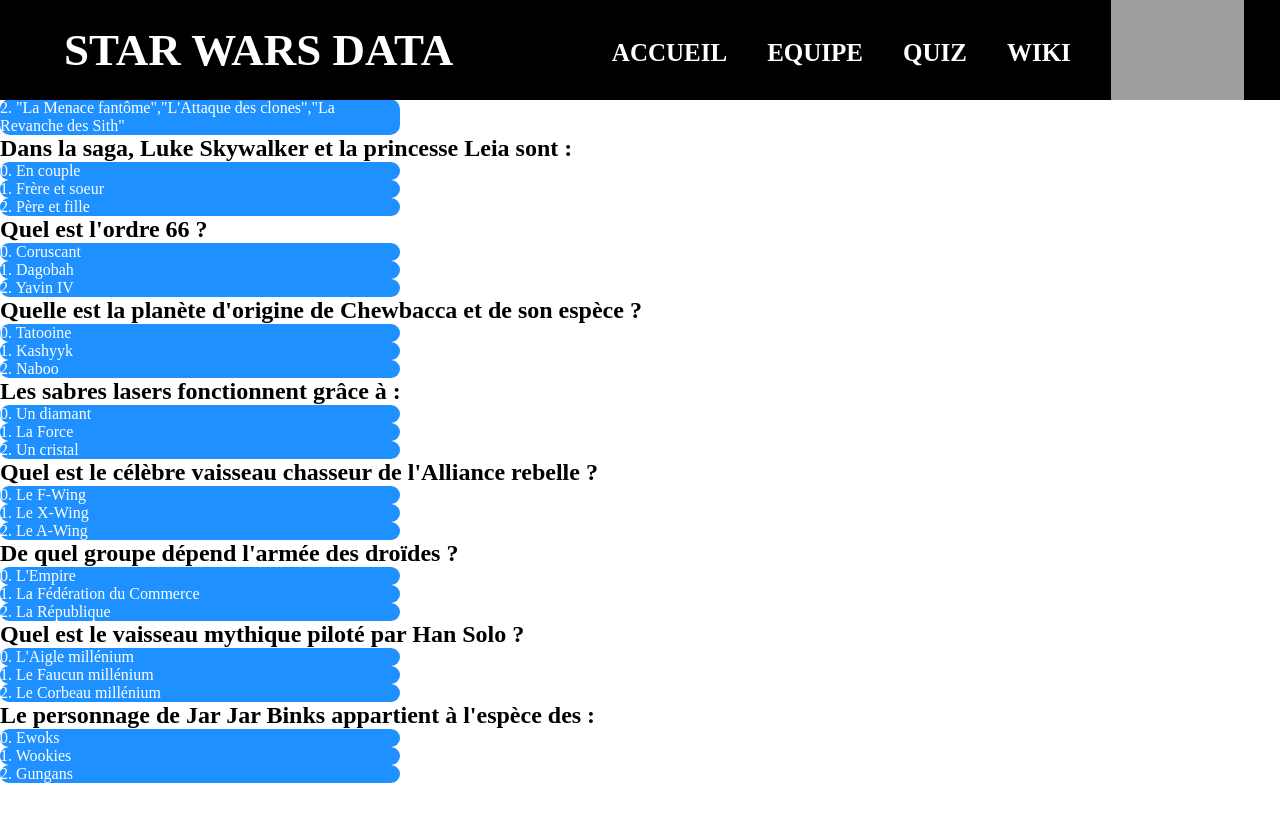
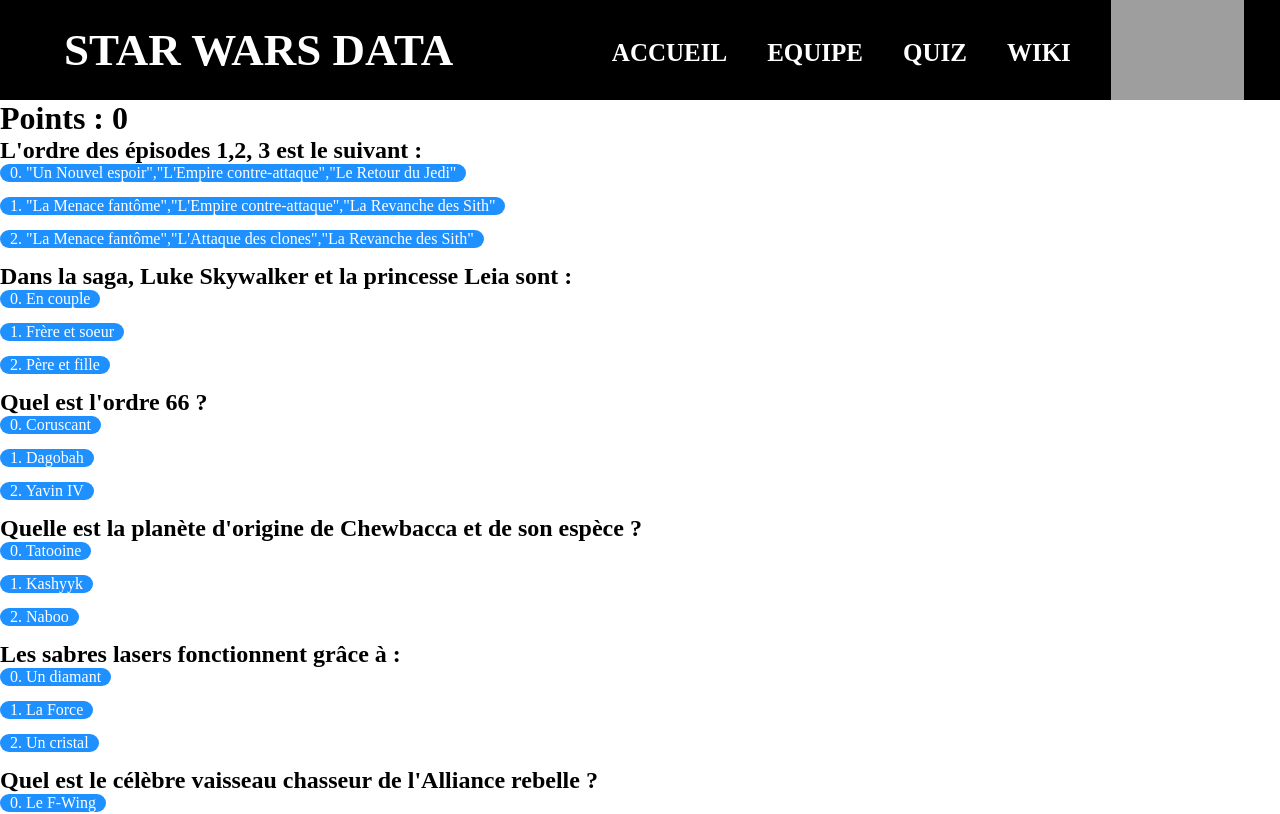
Before and after one commit to 11Challenge48h/Challenge48h, a Vue app: page /Quiz in a window 1280 px wide. Shown: the top 814 px of the page. Built offline with nearby package versions, Linux system fonts and the light colour scheme; grey boxes are pictures that could not be loaded; the HTML template or start-up script is replaced by a standard one.

Commit message:
refactor(QuizSystem): ameliorate general style (margin, pading + remove fixed navbar for this page)

```diff
--- a/src/components/Proposal.vue
+++ b/src/components/Proposal.vue
@@ -45,12 +45,13 @@
 	p {
 		background-color: dodgerblue;
 		border-radius: 10px;
-		width: 400px;
-
-		/*margin-left: auto;*/
-		/*margin-right: auto;*/
+		width: fit-content;
 
 		color: white;
+
+		margin-bottom: 15px;
+		padding-left: 10px;
+		padding-right: 10px;
 	}
 
 	p:active {
--- a/src/components/Quiz.vue
+++ b/src/components/Quiz.vue
@@ -95,15 +95,16 @@
 </script>
 
 <template>
-	<h1>Points : {{ points }}</h1>
-	<div class="questions">
-		<Proposal v-for="question in questions" :question="question" @incPt="addPoint" />
+	<div>
+		<h1>Points : {{ points }}</h1>
+		<div class="questions">
+			<Proposal v-for="question in questions" :question="question" @incPt="addPoint" />
+		</div>
 	</div>
 </template>
 
-<style scoped>
-	h1 {
-		position: fixed;
-		left: 50px;
+<style>
+	div.navbar {
+		position: unset!important;
 	}
 </style>
```
